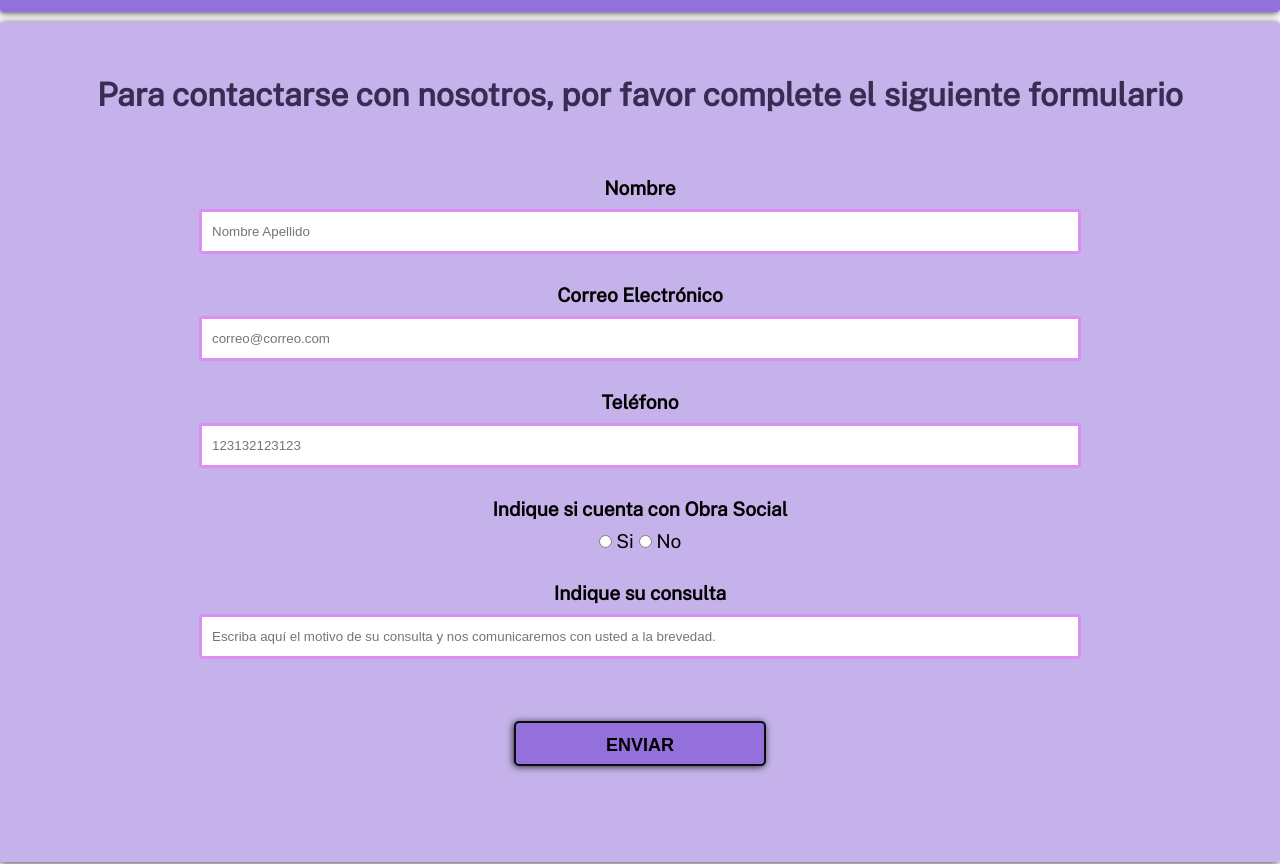
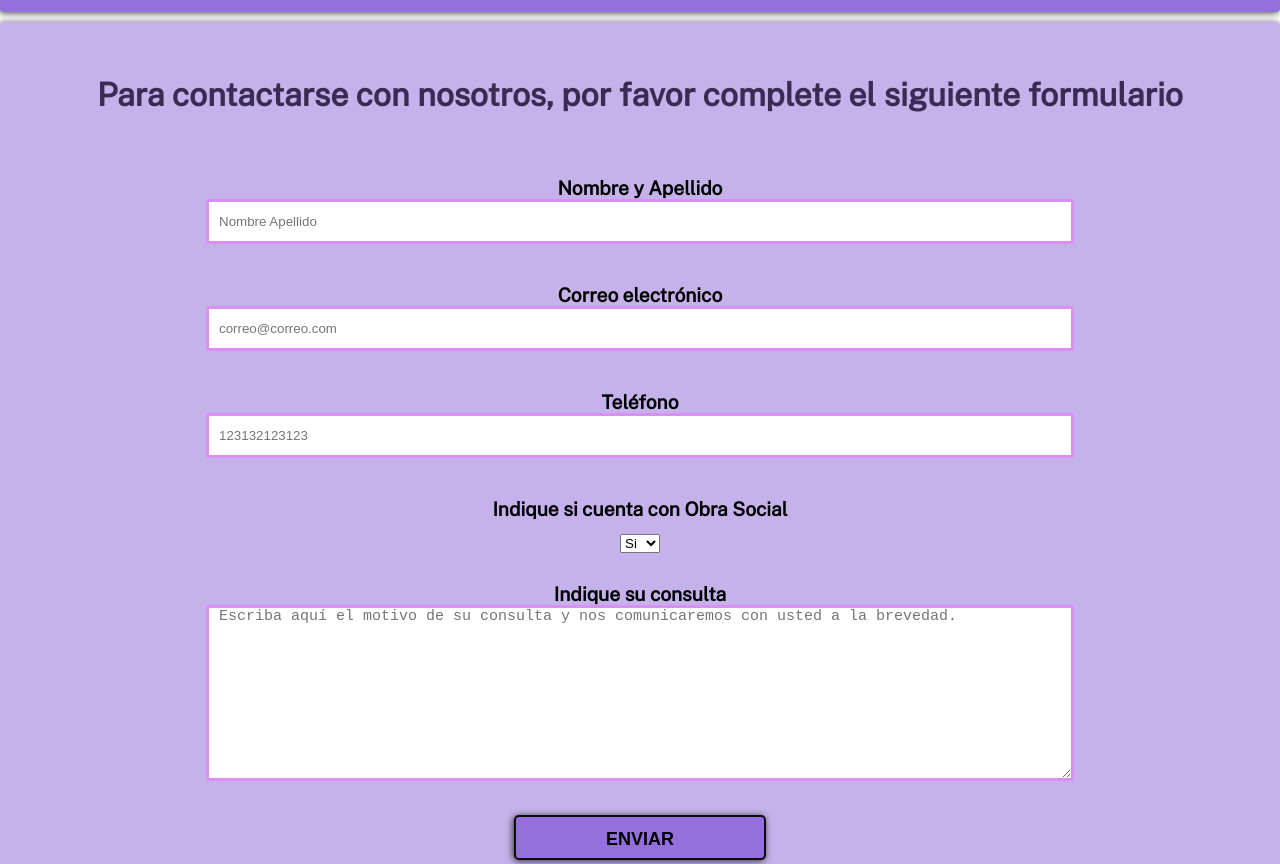
Before and after one commit to NestorCava/G9-MarLeNe-22525, a plain HTML site: page contacto.html in a window 1280 px wide. Shown: the part 88-952 px from the top of the page. Drawn offline with nearby package versions, Linux system fonts and the light colour scheme.

Commit message:
cambios en Contacto

```diff
--- a/contacto.html
+++ b/contacto.html
@@ -31,70 +31,148 @@
         <br><br>
         <p class="nombre-sede">Para contactarse con nosotros, por favor complete el siguiente formulario</p>
         <br><br>
-    <form action="" class="formulario" id="formulario">
+    <!-- <form action="https://formspree.io/f/xoqbnqgj" method="POST" class="formulario" id="formulario"> -->
         <!--Grupo: Nombre-->
-        <div class="formulario__grupo" id="grupo__nombre">
+        <!-- <div class="formulario__grupo" id="grupo__nombre">
             <label for="nombre" class="formulario__label">Nombre</label>
                 <div class="formulario__grupo-input">
                     <input type="text" class="formulario__input" name="nombre" id="nombre" placeholder="Nombre Apellido">
                     <i class="formulario__validacion-estado fas fa-times-circle"></i>
                 </div>
                 <p class="formulario__input-error">El nombre sólo puede contener letras y espacios</p>
-        </div>
+        </div> -->
 
         <!--Grupo: Correo Electrónico-->
-        <div class="formulario__grupo" id="grupo__correo">
+        <!-- <div class="formulario__grupo" id="grupo__correo">
             <label for="correo" class="formulario__label">Correo Electrónico</label>
                 <div class="formulario__grupo-input">
                     <input type="email" class="formulario__input" name="correo" id="correo" placeholder="correo@correo.com">
                     <i class="formulario__validacion-estado fas fa-times-circle"></i>
                 </div>
                 <p class="formulario__input-error">El correo electrónico sólo puede contener letras, números, puntos, guiones y guión bajo.</p>
-        </div>
+        </div> -->
 
         <!--Grupo: Teléfono-->
-        <div class="formulario__grupo" id="grupo__telefono">
+        <!-- <div class="formulario__grupo" id="grupo__telefono">
             <label for="telefono" class="formulario__label">Teléfono</label>
                 <div class="formulario__grupo-input">
                     <input type="text" class="formulario__input" name="telefono" id="telefono" placeholder="123132123123">
                     <i class="formulario__validacion-estado fas fa-times-circle"></i>
                 </div>
                 <p class="formulario__input-error">Por favor ingrese un número de teléfono con código de área y sin espacios.</p>
-        </div>
+        </div> -->
 
         <!--Grupo: Obra Social-->
-        <div class="formulario__grupo" id="grupo__obrasocial">
+        <!-- <div class="formulario__grupo" id="grupo__obrasocial">
             <label for="obrasocial" class="formulario__label">Indique si cuenta con Obra Social</label>
                 <div class="formulario__grupo-input">
                     <input type="radio" class="formulario__radio" name="obrasocial" id="obrasocialSi"> Si
                     <input type="radio" class="formulario__radio" name="obrasocial" id="obrasocialNo"> No
-                    <i class="formulario__validacion-estado fas fa-times-circle"></i>
-                    <p class="formulario__input-error">Por favor indique si cuenta con Obra Social.</p>
                 </div>
+        </div> -->
+
+        <!--Grupo: Consulta-->
+        <!-- <div class="formulario__grupo" id="grupo__consulta">
+            <label for="consulta" class="formulario__label">Indique su consulta</label>
+                <div class="formulario__grupo-input">
+                    <textarea class="formulario__textarea" name="consulta" id="consulta" cols="50" rows="10"
+                    placeholder="Escriba aquí el motivo de su consulta y nos comunicaremos con usted a la brevedad."></textarea>
+                     <input type="textarea" class="formulario__input" name="consulta" id="consulta" > -->
+                    <!-- <i class="formulario__validacion-estado fas fa-times-circle"></i>
+                </div>
+                <p class="formulario__input-error">La consulta debe tener entre 5 y 400 caracteres.</p>
+
+        </div> -->
+
+        <!--Grupo: Mensaje Error-->
+        <!-- <div class="formulario__mensaje" id="formulario__mensaje">
+            <p><i class="fas fa-exclamation-triangle"></i> <b>Error:</b> Por favor complete el formulario de contacto correctamente. </p>
+        </div>
+        <br> -->
+        <!--Grupo: Boton Enviar-->
+        <!-- <div class="formulario__grupo formulario__grupo-btn-enviar">
+            <button type="submit" class="formulario__btn" name="enviar">ENVIAR</button>
+            <p class="formulario__mensaje-exito" id="formulario__mensaje-exito">¡Su consulta fue enviada exitosamente!</p>
+        </div>
+        <br><br><br>
+    </form>-->
+
+    <form class="formulario" id="formulario" action="https://formspree.io/f/xoqblvlr" method="POST" enctype="multipart/form-data">
+        <!-- Nombre -->
+        <div class="formulario__grupo" id="grupo__nombre">
+        <label for="nombre" class="formulario__label">
+            Nombre y Apellido <br>
+            <div class="formulario__grupo-input">
+                <input type="text" class="formulario__input" name="nombre" id="nombre" placeholder="Nombre Apellido">
+                <i class="formulario__validacion-estado fas fa-times-circle"></i>
+            </div>
+            <p class="formulario__input-error">El nombre sólo puede contener letras y espacios</p>
+        </label>
         </div>
 
-        <!--Grupo: Consulta-->
+        <!-- Correo Electrónico -->
+        <div class="formulario__grupo" id="grupo__correo">
+        <label for="correo" class="formulario__label">
+            Correo electrónico <br>
+            <div class="formulario__grupo-input">
+                <input type="email" class="formulario__input" name="correo" id="correo" placeholder="correo@correo.com">
+                <i class="formulario__validacion-estado fas fa-times-circle"></i>
+            </div>
+            <p class="formulario__input-error">El correo electrónico sólo puede contener letras, números, puntos, guiones y guión bajo.</p>
+        </label>
+        </div>
+
+        <!-- Teléfono-->
+        <div class="formulario__grupo" id="grupo__telefono">
+            <label for="telefono" class="formulario__label">
+                Teléfono <br>
+                <div class="formulario__grupo-input">
+                    <input type="text" class="formulario__input" name="telefono" id="telefono" placeholder="123132123123">
+                    <i class="formulario__validacion-estado fas fa-times-circle"></i>
+                </div>
+                <p class="formulario__input-error">Por favor ingrese un número de teléfono con código de área y sin espacios.</p>
+            </label>
+        </div>
+
+        <!-- Obra Social -->
+        <div class="formulario__grupo" id="grupo__obrasocial">
+            <label for="obrasocial" class="formulario__label">Indique si cuenta con Obra Social</label>
+                <div class="formulario__grupo-input">
+                    <select name="obrasocial" id="obrasocial">
+                        <option value="Si">Si</option>
+                        <option value="No">No</option>
+                    </select>
+                </div>
+            </label>
+        </div>
+
+        <!-- Consulta -->
+
         <div class="formulario__grupo" id="grupo__consulta">
-            <label for="consulta" class="formulario__label">Indique su consulta</label>
+            <label for="consulta" class="formulario__label">
+                Indique su consulta <br>
                 <div class="formulario__grupo-input">
-                    <input type="textarea" class="formulario__input" name="consulta" id="consulta" placeholder="Escriba aquí el motivo de su consulta y nos comunicaremos con usted a la brevedad.">
+                    <textarea class="formulario__textarea" name="consulta" id="consulta" cols="50" rows="10"
+                    placeholder="Escriba aquí el motivo de su consulta y nos comunicaremos con usted a la brevedad."></textarea>
                     <i class="formulario__validacion-estado fas fa-times-circle"></i>
                 </div>
                 <p class="formulario__input-error">La consulta debe tener entre 5 y 400 caracteres.</p>
+            </label>
         </div>
 
-        <!--Grupo: Mensaje Error-->
+        <!-- Mensaje de error -->
         <div class="formulario__mensaje" id="formulario__mensaje">
             <p><i class="fas fa-exclamation-triangle"></i> <b>Error:</b> Por favor complete el formulario de contacto correctamente. </p>
         </div>
-        <br>
-        <!--Grupo: Boton Enviar-->
+
+        <!-- Botón Enviar -->
         <div class="formulario__grupo formulario__grupo-btn-enviar">
-            <button type="submit" class="formulario__btn">ENVIAR</button>
+            <button type="submit" class="formulario__btn" name="enviar">ENVIAR</button>
             <p class="formulario__mensaje-exito" id="formulario__mensaje-exito">¡Su consulta fue enviada exitosamente!</p>
         </div>
         <br><br><br>
     </form>
+
     </main>
     <footer class="footer">
         <div class="icono-institucion">
--- a/estilos.css
+++ b/estilos.css
@@ -490,6 +490,23 @@ nav a:hover{
 	display: block;
 }
 
+.formulario__textarea {
+	width:70%;
+  height: 20%;
+	background: #fff;
+	border: 3px solid #db8ff2;
+	border-radius: 3px;
+	padding: 0 40px 0 10px;
+  font-size: 15px;
+}
+
+.formulario__textarea:focus {
+	border: 3px solid #0075FF;
+	outline: none;
+	box-shadow: 3px 0px 30px rgba(163,163,163, 0.4);
+}
+
+
 .formulario__validacion-estado {
 	position: absolute;
 	right: 10px;
--- a/js/contacto.js
+++ b/js/contacto.js
@@ -11,7 +11,8 @@ const expresiones = {
 const campos = {
 	nombre: false,
 	correo: false,
-	telefono: false
+	telefono: false,
+	consulta: false
 }
 
 const validarFormulario = (e) => {
@@ -55,11 +56,9 @@ inputs.forEach((input) => {
 });
 
 formulario.addEventListener('submit', (e) => {
-	e.preventDefault();
+	//e.preventDefault();
 
-
-	const obrasocial = (document.getElementById('obrasocialSi').checked || document.getElementById('obrasocialNo').checked);
-	if(campos.nombre && campos.correo && campos.telefono && obrasocial){
+	if(campos.nombre && campos.correo && campos.telefono){
 		formulario.reset();
 
 		document.getElementById('formulario__mensaje-exito').classList.add('formulario__mensaje-exito-activo');
```
